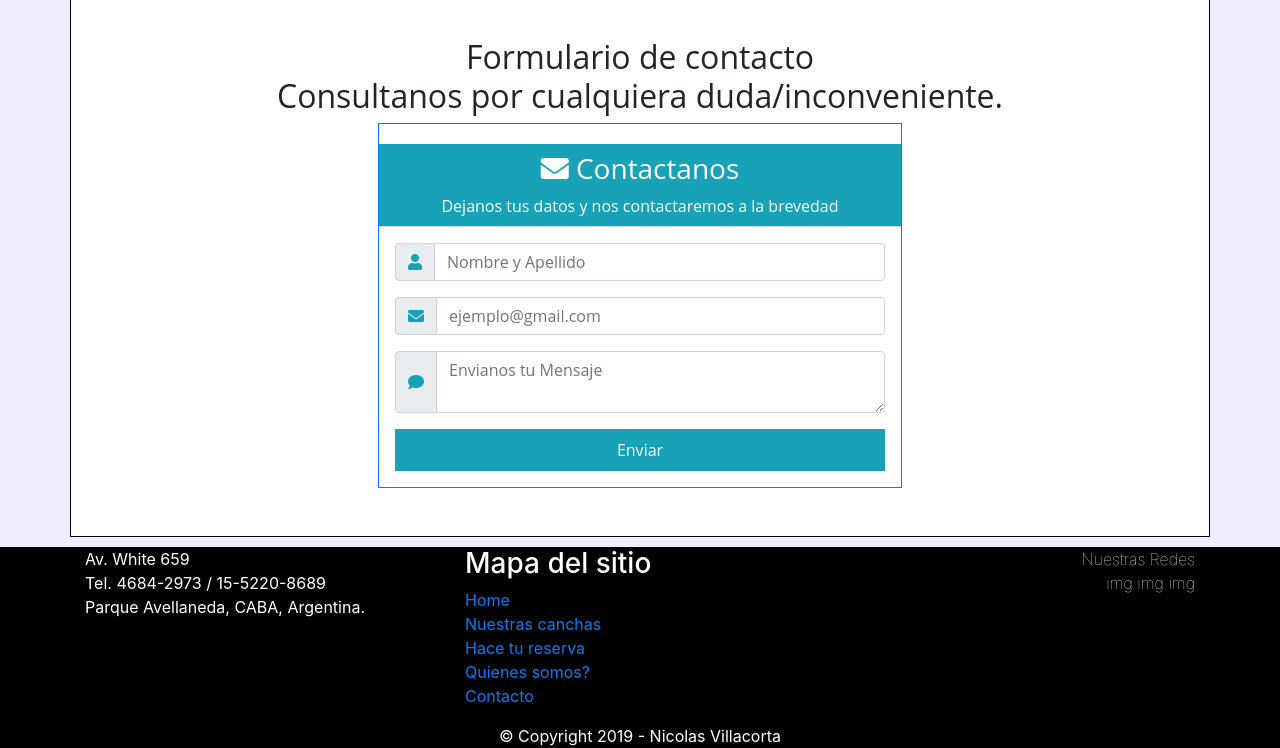
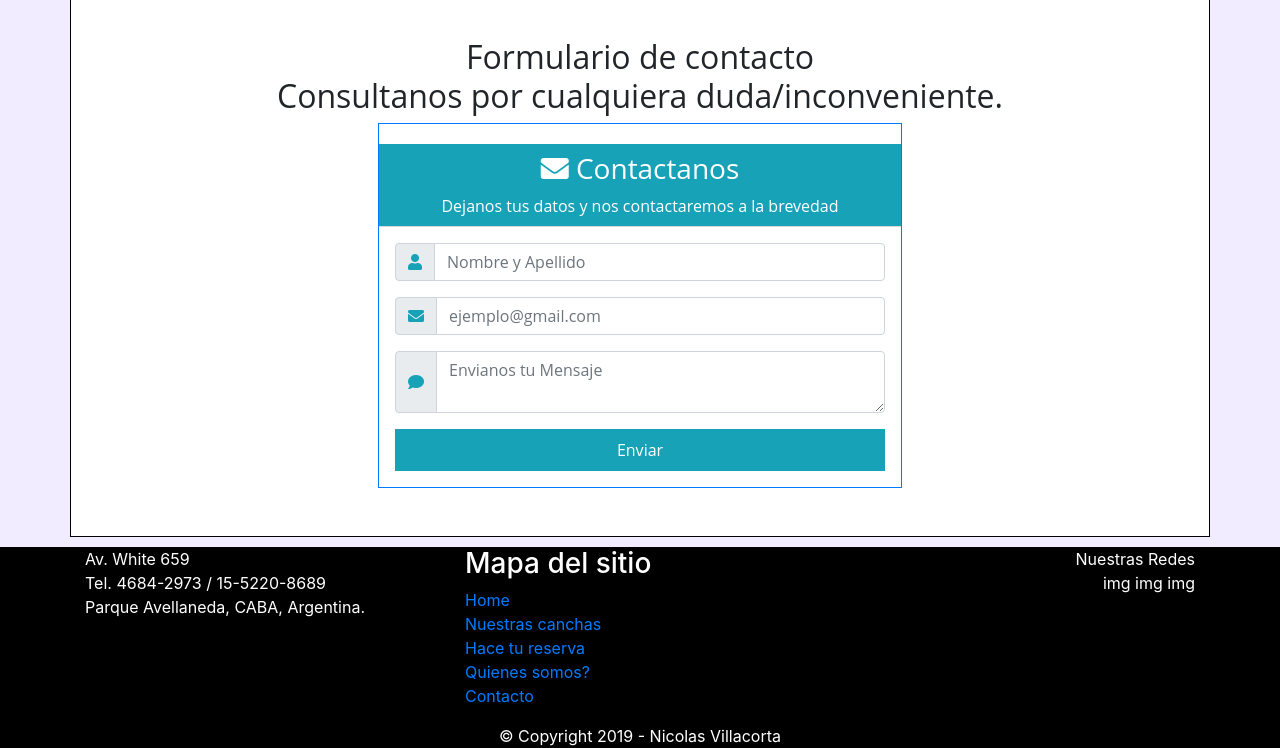
Before and after one commit to nicolasvillacorta/ProyectoWebMasterUTN2019, a PHP site: page /contacto.html in a window 1280 px wide. Shown: the part 225-973 px from the top of the page. Run offline with PHP 8.4, Linux system fonts and the light colour scheme; some libraries are stand-ins or nearby versions.

Commit message:
Borro #redes.
Estaba al pedo.

```diff
--- a/Proyecto/css/estilos.css
+++ b/Proyecto/css/estilos.css
@@ -82,10 +82,6 @@ footer{
 	list-style-type: none;
 }
 
-#redes{
-	font-weight: 20;
-}
-
 /* #listaFooter ul li:hover{
 	color: white;
 } */
```
